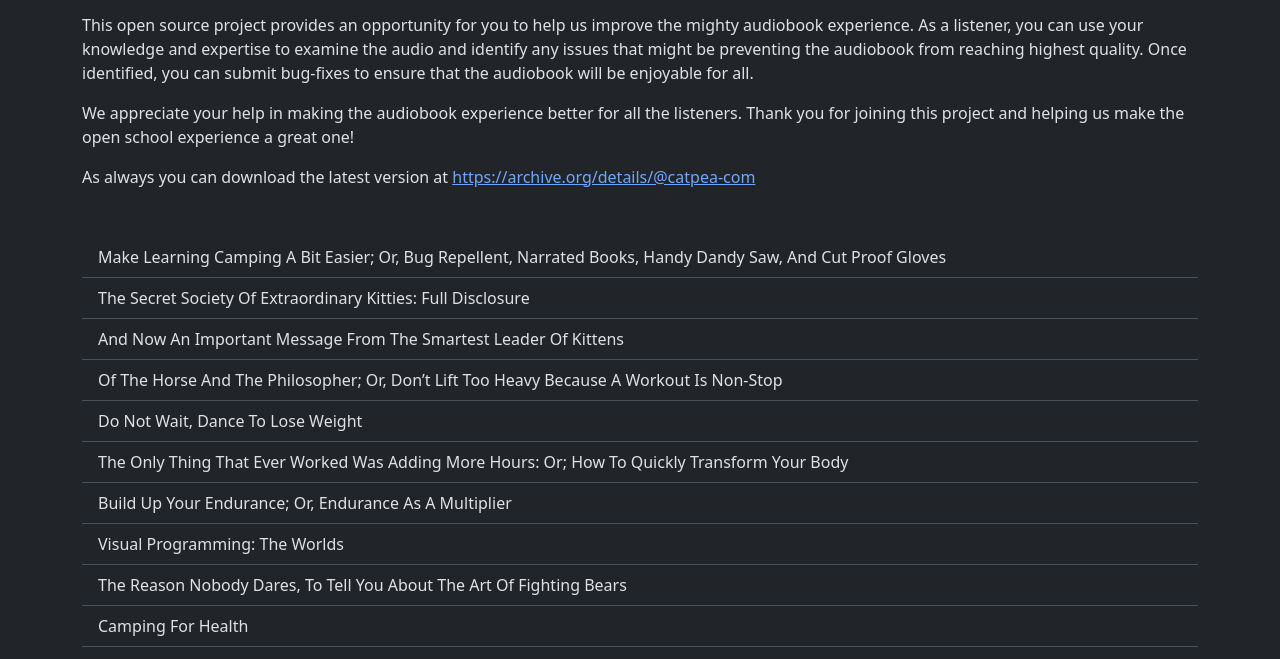
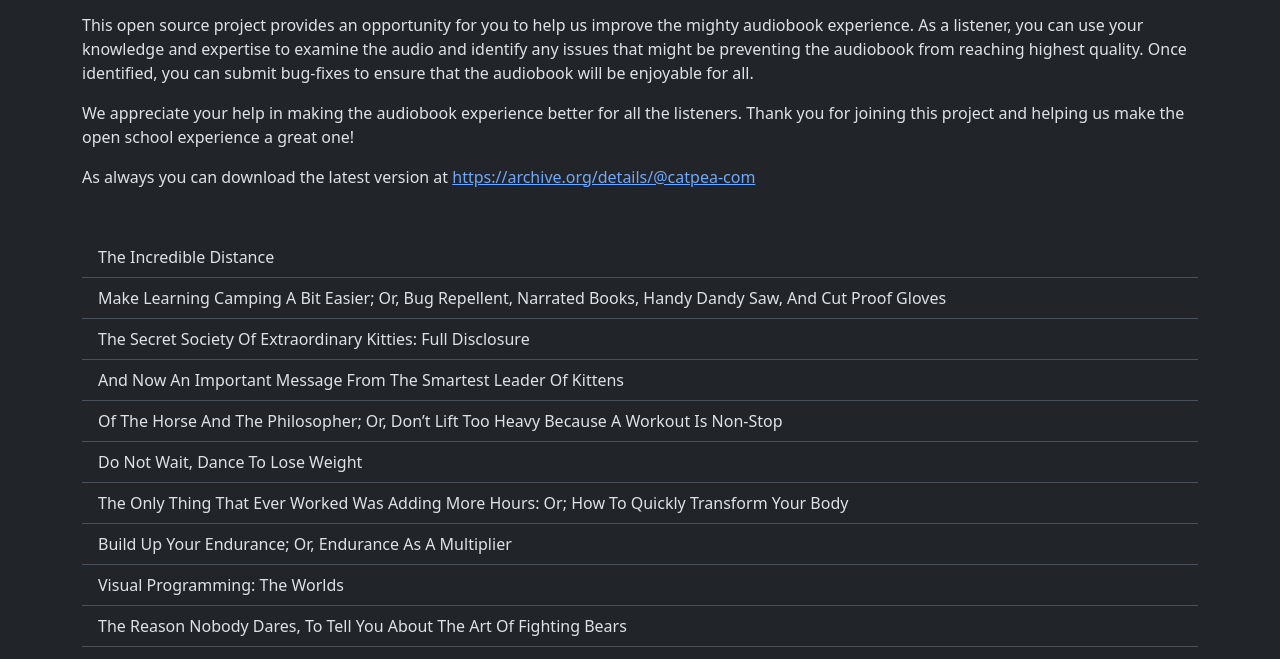
Before and after one commit to catpea/chapter-09, a plain HTML site: page docs/index.html in a window 1280 px wide. Shown: the part 141-800 px from the top of the page. Drawn offline with nearby package versions, Linux system fonts and the light colour scheme.

Commit message:
Chapter Content Update 2

```diff
--- a/docs/index.html
+++ b/docs/index.html
@@ -21,7 +21,8 @@
 
 
         <ul class="list-group list-group-flush mt-5">
-        <a href="poem-1425.mp3" class="list-group-item list-group-item-action">Make Learning Camping A Bit Easier; Or, Bug Repellent, Narrated Books, Handy Dandy Saw, And Cut Proof Gloves</a>
+        <a href="poem-1426.mp3" class="list-group-item list-group-item-action">The Incredible Distance</a>
+<a href="poem-1425.mp3" class="list-group-item list-group-item-action">Make Learning Camping A Bit Easier; Or, Bug Repellent, Narrated Books, Handy Dandy Saw, And Cut Proof Gloves</a>
 <a href="poem-1424.mp3" class="list-group-item list-group-item-action">The Secret Society Of Extraordinary Kitties: Full Disclosure</a>
 <a href="poem-1423.mp3" class="list-group-item list-group-item-action">And Now An Important Message From The Smartest Leader Of Kittens</a>
 <a href="poem-1422.mp3" class="list-group-item list-group-item-action">Of The Horse And The Philosopher; Or, Don’t Lift Too Heavy Because A Workout Is Non-Stop</a>
```
Also changed, not shown: 2 other files.
